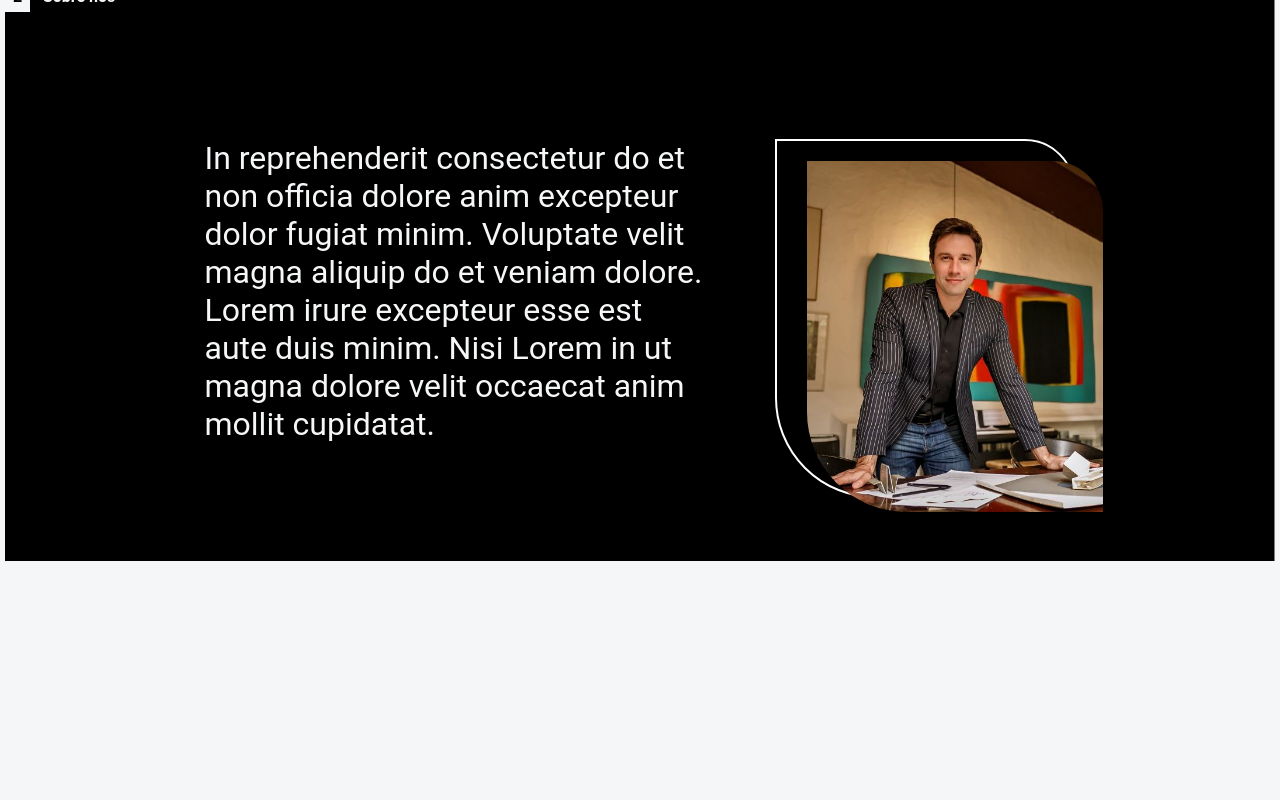
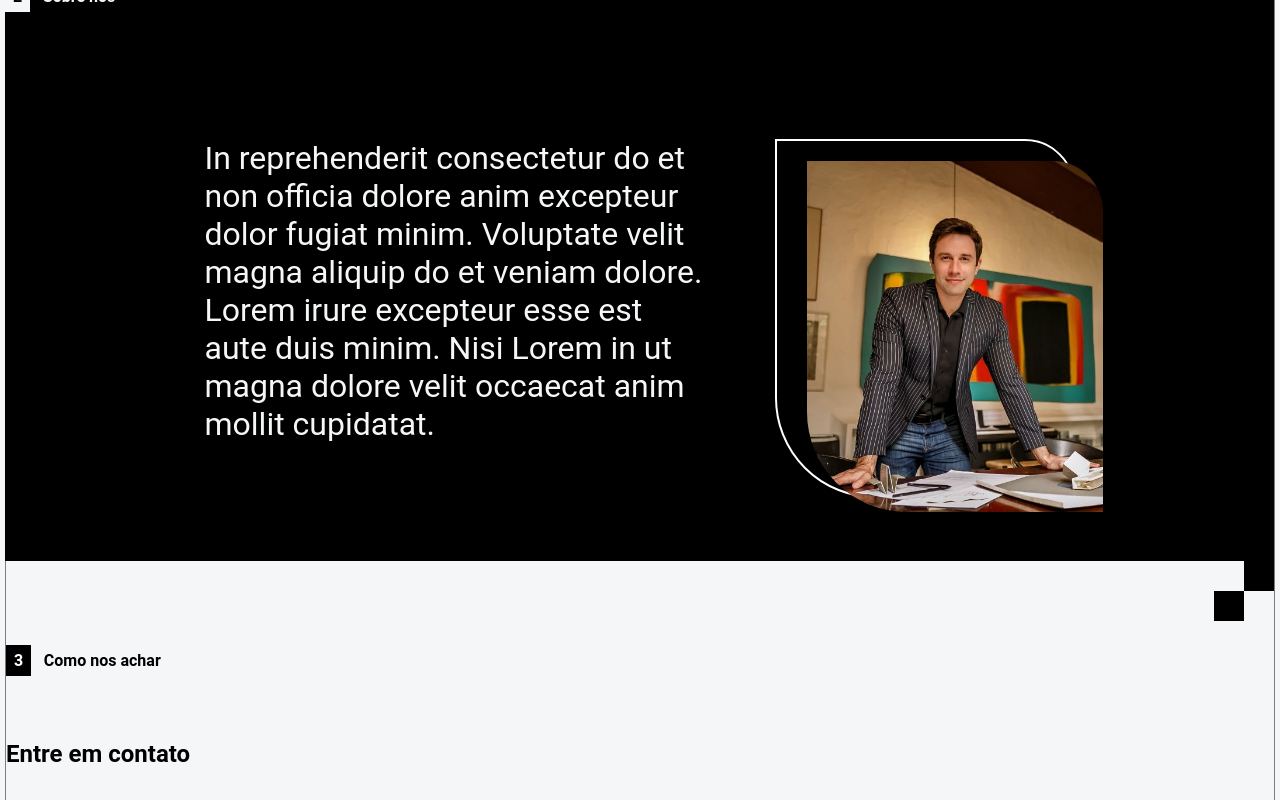
Before and after one commit to AllanC12/lopes_archictecture, a Next.js app: page / in a window 1280 px wide. Shown: the part 1634-2434 px from the top of the page. Before the commit the page ends 2195 px from the top, so only its background shows below. Built offline with nearby package versions, Linux system fonts and the light colour scheme.

Commit message:
inicio de desenvolvimento da sessão de contatos

```diff
--- a/app/page.tsx
+++ b/app/page.tsx
@@ -16,8 +16,7 @@ export default function Home() {
         <Banner />
         <Projects />
         <About/>
-        {/*
-        <Contacts/> */}
+        <Contacts/>
     </div>
   );
 }
--- a/components/Contacts.tsx
+++ b/components/Contacts.tsx
@@ -1,12 +1,19 @@
-import React from 'react'
 
 import styles from '../components/sass_components/Contacts.module.css';
 
-type Props = {}
+const Contacts = () => {
+  return (
+    <div id="contacts"className={styles.contacts}>
+      <h2 className={styles.title_session_contacts}>
+         <span className={styles.number_session_contacts}>3</span> Como nos achar
+      </h2>
+      <div className={`${styles.square_one} ${styles.square}`}></div>
+      <div className={`${styles.square_two} ${styles.square}`}></div>
 
-const Contacts = (props: Props) => {
-  return (
-    <div id="contacts"className={styles.contacts}>Contacts</div>
+      <h2>
+        Entre em contato
+      </h2>
+    </div>
   )
 }
 
--- a/components/sass_components/Contacts.module.css
+++ b/components/sass_components/Contacts.module.css
@@ -1,5 +1,42 @@
 .contacts {
-  width: 1200px;
+  padding: 20px 0;
+  position: relative;
+  width: 100%;
+  max-width: 1270px;
   height: 900px;
-  background-color: green;
+  margin: 0 auto;
+  border-left: 1px solid #7e7c7c;
+  border-right: 1px solid #7e7c7c;
+}
+.contacts .title_session_contacts {
+  font-size: 16px;
+  display: flex;
+  justify-content: flex-start;
+  align-items: center;
+  gap: 1vw;
+  padding: 5vw 0;
+}
+.contacts .title_session_contacts .number_session_contacts {
+  display: flex;
+  justify-content: center;
+  align-items: center;
+  width: 25px;
+  background-color: #000;
+  color: #fff;
+  padding: 6px;
+}
+.contacts .square {
+  background-color: #000;
+  width: 30px;
+  height: 30px;
+}
+.contacts .square_one {
+  position: absolute;
+  right: 0;
+  top: 0;
+}
+.contacts .square_two {
+  position: absolute;
+  top: 30px;
+  right: 30px;
 }/*# sourceMappingURL=Contacts.module.css.map */
--- a/components/sass_components/Contacts.module.scss
+++ b/components/sass_components/Contacts.module.scss
@@ -1,5 +1,46 @@
+@import "../../mixins/mixin.scss";
+
 .contacts{
-    width: 1200px;
+    padding: 20px 0;
+    position: relative;
+    width: 100%;
+    max-width: 1270px;
     height: 900px;
-    background-color: green;
+    margin: 0 auto;
+    border-left: 1px solid #7e7c7c;
+    border-right: 1px solid #7e7c7c;
+
+    .title_session_contacts{
+        font-size: 16px;
+        @include flex(flex-start,center);
+        gap: 1vw;
+        padding: 5vw 0;
+
+        .number_session_contacts{
+            @include flex(center,center);
+            width: 25px;
+            background-color: #000;
+            color: #fff;
+            padding: 6px;
+        }
+
+    }
+
+    .square{
+        background-color: #000;
+        width: 30px;
+        height: 30px;
+    }
+
+    .square_one{
+        position: absolute;
+        right: 0;
+        top: 0;
+    }
+
+    .square_two{
+        position: absolute;
+        top: 30px;
+        right: 30px;
+    }
 }
```
Also changed, not shown: 1 other file (tests, documents, lock files or other folders).
